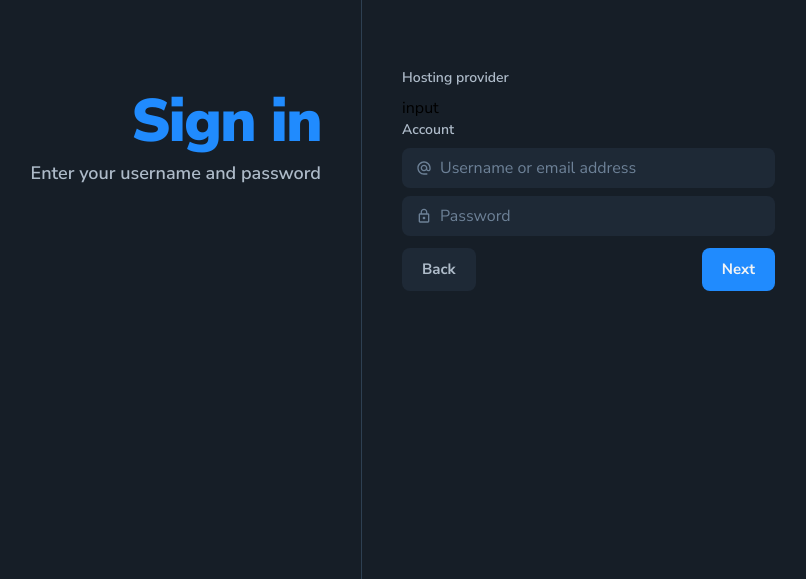
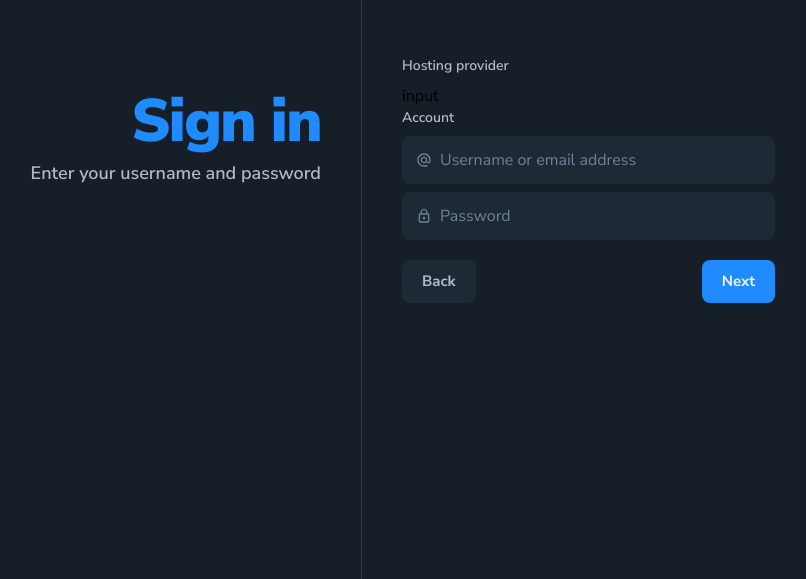
Before and after one commit to olucasbrbs/bluesky_clone, a Next.js app: page /sign-in in a window 1280 px wide. Shown: the part 221-800 px from the top of the page, without its empty margins (92-898 px from the left). Built offline with nearby package versions, Linux system fonts and the light colour scheme.

Commit message:
chore: implemented react-hook-form on both sign-in and sign-up pages

```diff
--- a/app/globals.css
+++ b/app/globals.css
@@ -22,7 +22,7 @@
         @apply text-white bg-lightBlue hover:bg-lightBlue/70 font-bold rounded-lg transition flex items-center justify-center text-[15px] h-[43px] px-5 py-3
     }
     .inputDiv {
-        @apply border-2 border-transparent flex gap-2 items-center text-darkGray bg-mediumGrayishBlue rounded-lg px-3 py-1 hover:border-deepBlue hover:text-white
+        @apply border-2 border-transparent flex gap-2 items-center text-darkGray bg-mediumGrayishBlue rounded-lg px-3 py-2 hover:border-deepBlue hover:text-white
     }
     .formInput {
         @apply my-[2px] bg-transparent border-none w-full outline-none text-darkGray placeholder:text-darkGray focus:text-white
--- a/app/sign-in/page.tsx
+++ b/app/sign-in/page.tsx
@@ -30,7 +30,7 @@ const SignIn = () => {
             </p>
             <p>input</p>
           </div>
-          <form onSubmit={handleSubmit} className="flex flex-col w-2/3 max-md:w-full">
+          <form onSubmit={handleSubmit} className="flex flex-col w-2/3 max-md:w-full gap-2">
             <div>
               <p className="text-lightGray mb-2 text-sm font-semibold">
                 Account
```
